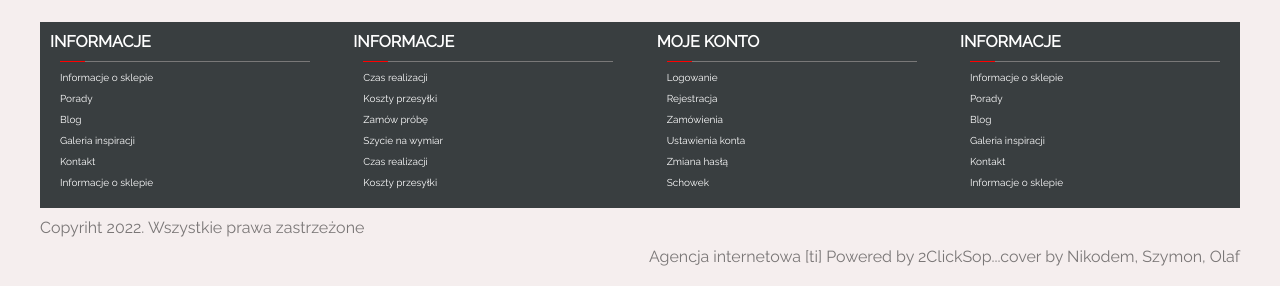
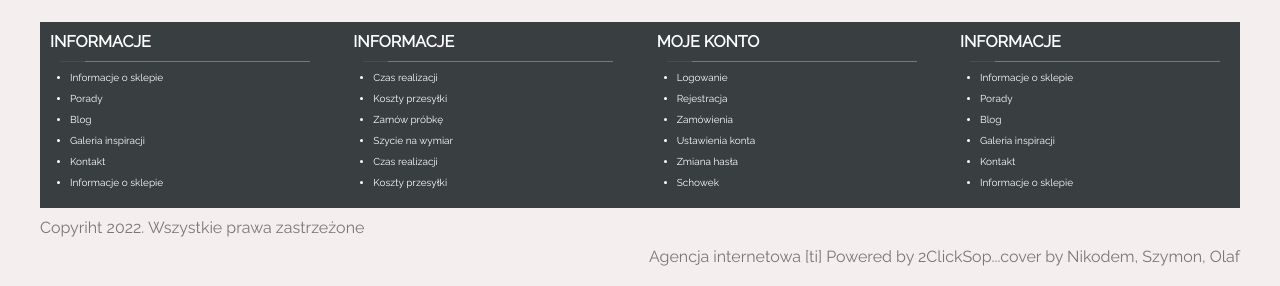
Before and after one commit to Platimo/trole, a website: page index.html in a window 1280 px wide. Shown: the part 2107-2393 px from the top of the page. Drawn offline with Linux system fonts and the light colour scheme.

Commit message:
nie wiem jaka nazwa

```diff
--- a/index.html
+++ b/index.html
@@ -188,42 +188,53 @@
 
                         <div class="line"></div>
 
-                        <div class="items">Informacje o sklepie</div>
+                        <ul>
+                            <li class="items">Informacje o sklepie</li>
+                            <li class="items">Porady</li>
+                            <li class="items">Blog</li>
+                            <li class="items">Galeria inspiracji</li>
+                            <li class="items">Kontakt</li>
+                            <li class="items">Informacje o sklepie</li>
+                        </ul>
+                    </div>
+                    <div class="informacje">informacje
+                        <div class="line"></div>
+                        <ul>
+                            <li class="items">Czas realizacji</li>
+                            <li class="items">Koszty przesyłki</li>
+                            <li class="items">Zamów próbkę</li>
+                            <li class="items">Szycie na wymiar</li>
+                            <li class="items">Czas realizacji</li>
+                            <li class="items">Koszty przesyłki</li>
+                        </ul>
+                    </div>
+                    <div class="informacje">moje konto
+                        <div class="line"></div>
+                        <ul>
+                            <li class="items">Logowanie</li>
+                            <li class="items">Rejestracja</li>
+                            <li class="items">Zamówienia</li>
+                            <li class="items">Ustawienia konta</li>
+                            <li class="items">Zmiana hasła</li>
+                            <li class="items">Schowek</li>
+                        </ul>
+                    </div>
+                    <div class="informacje">informacje
+                        <div class="line"></div>
+                        <ul>
+                            <li class="items">Informacje o sklepie</li>
+                            <li class="items">Porady</li>
+                            <li class="items">Blog</li>
+                            <li class="items">Galeria inspiracji</li>
+                            <li class="items">Kontakt</li>
+                            <li class="items">Informacje o sklepie</li>
+                        </ul>
+                        <!-- <div class="items">Informacje o sklepie</div>
                         <div class="items">Porady</div>
                         <div class="items">Blog</div>
                         <div class="items">Galeria inspiracji</div>
                         <div class="items">Kontakt</div>
-                        <div class="items">Informacje o sklepie</div>
-                    </div>
-                    <div class="informacje">informacje
-                        <div class="line"></div>
-
-                        <div class="items">Czas realizacji</div>
-                        <div class="items">Koszty przesyłki</div>
-                        <div class="items">Zamów próbę</div>
-                        <div class="items">Szycie na wymiar</div>
-                        <div class="items">Czas realizacji</div>
-                        <div class="items">Koszty przesyłki</div>
-                    </div>
-                    <div class="informacje">moje konto
-                        <div class="line"></div>
-
-                        <div class="items">Logowanie</div>
-                        <div class="items">Rejestracja</div>
-                        <div class="items">Zamówienia</div>
-                        <div class="items">Ustawienia konta</div>
-                        <div class="items">Zmiana hasłą</div>
-                        <div class="items">Schowek</div>
-                    </div>
-                    <div class="informacje">informacje
-                        <div class="line"></div>
-
-                        <div class="items">Informacje o sklepie</div>
-                        <div class="items">Porady</div>
-                        <div class="items">Blog</div>
-                        <div class="items">Galeria inspiracji</div>
-                        <div class="items">Kontakt</div>
-                        <div class="items">Informacje o sklepie</div>
+                        <div class="items">Informacje o sklepie</div> -->
                     </div>
                 </div>
             </section>
```
